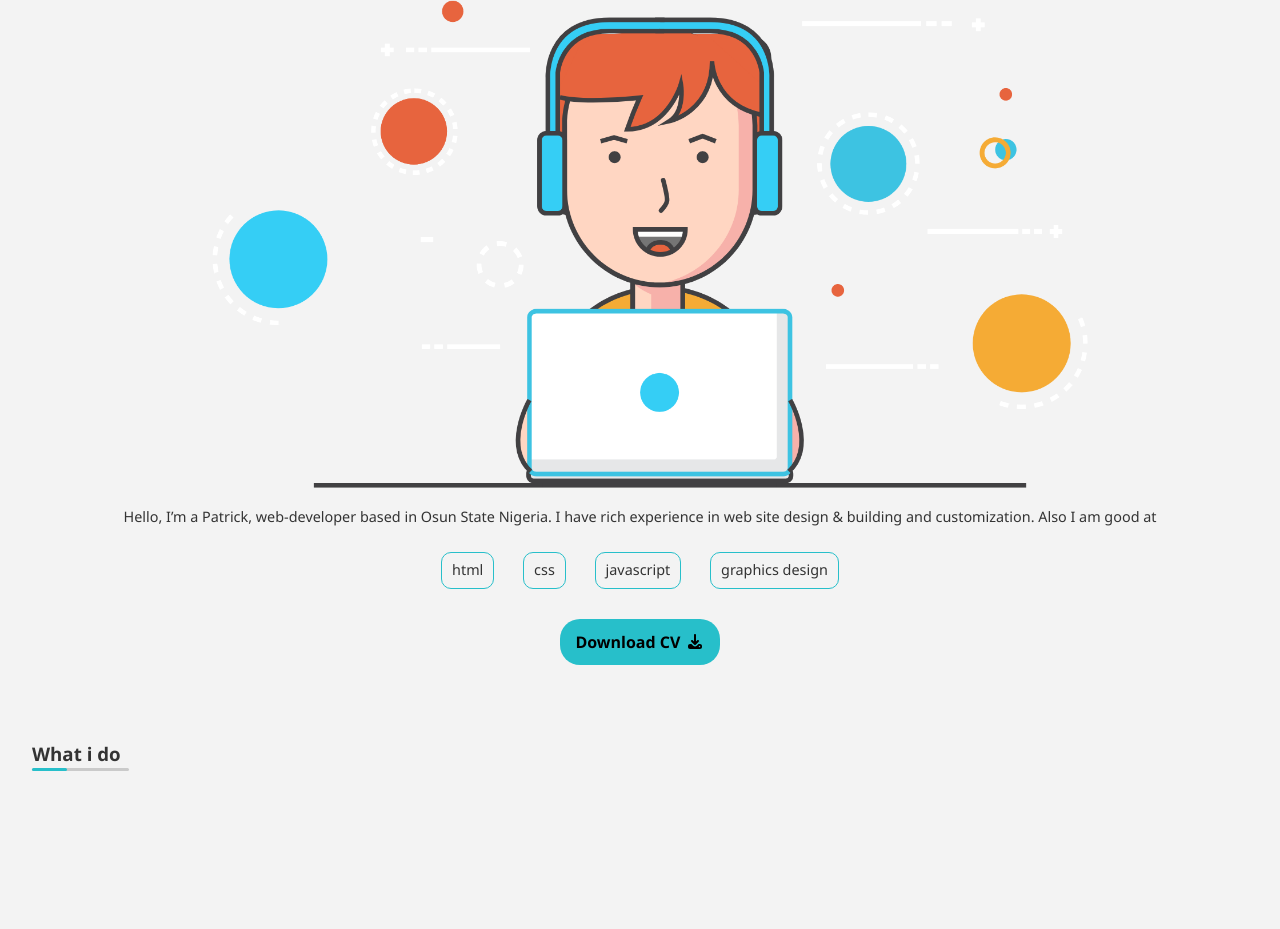
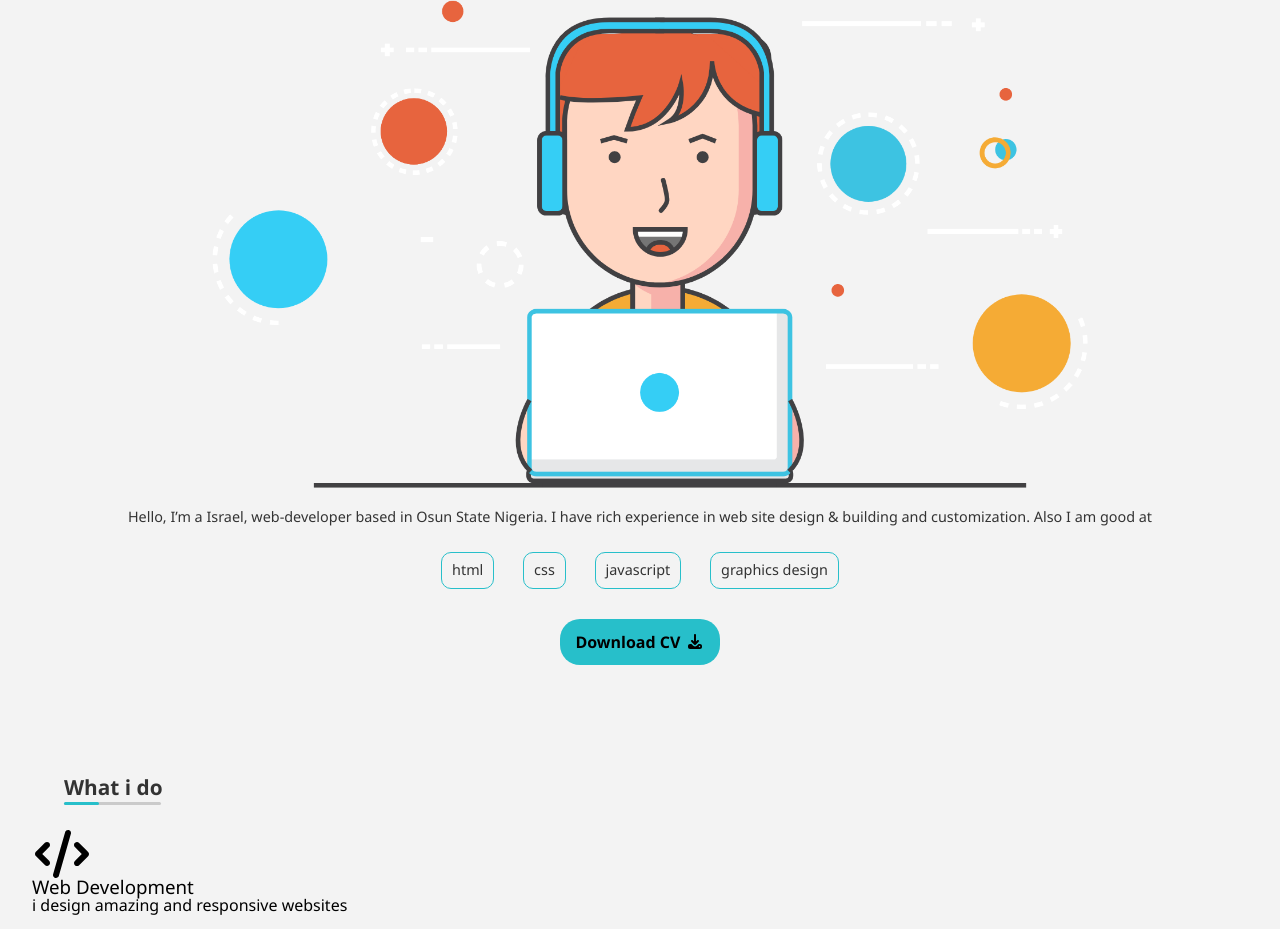
Before and after one commit to techieton-i/Zuri_training_stage2, a plain HTML site: page dist/index.html in a window 1280 px wide. Shown: the part 675-1604 px from the top of the page. Before the commit the page ends 1446 px from the top, so only its background shows below. Drawn offline with Linux system fonts and the light colour scheme.

Commit message:
added service sectiom

```diff
--- a/dist/index.html
+++ b/dist/index.html
@@ -79,7 +79,7 @@
             <img src="../resources/img/ab-img.png" alt="">
         </div>
         <div class="about_text">
-            <p> Hello, I’m a Patrick, web-developer based in Osun State Nigeria. I have rich experience in web site
+            <p> Hello, I’m a Israel, web-developer based in Osun State Nigeria. I have rich experience in web site
                 design &
                 building and
                 customization. Also I am good at</p>
@@ -94,9 +94,15 @@
     </section>
 
     <!-- service section -->
-    <section class="Service">
+    <section class="service">
         <div class="service_title">
             <h3>What i do</h3>
+        </div>
+
+        <div class="service_item card">
+            <i class="fa fa-code fa-3x alt"></i>
+            <h3>Web Development</h3>
+            <p> i design amazing and responsive websites </p>
         </div>
     </section>
 </body>
--- a/scss/_service.scss
+++ b/scss/_service.scss
@@ -8,6 +8,7 @@
         position: relative;
 
         h3 {
+            font-size: 1.3em;
             font-weight: 700;
             color: $text-color;
         }
--- a/scss/main.scss
+++ b/scss/main.scss
@@ -44,3 +44,7 @@ header {
     // box-shadow: 0 4px 5px #e7e3e3;
     box-shadow: 0 0 40px -80px rgba(0, 0, 0, .8);
 }
+
+.card {
+
+}
```
Also changed, not shown: dist/css/main.css, 2 other files.
